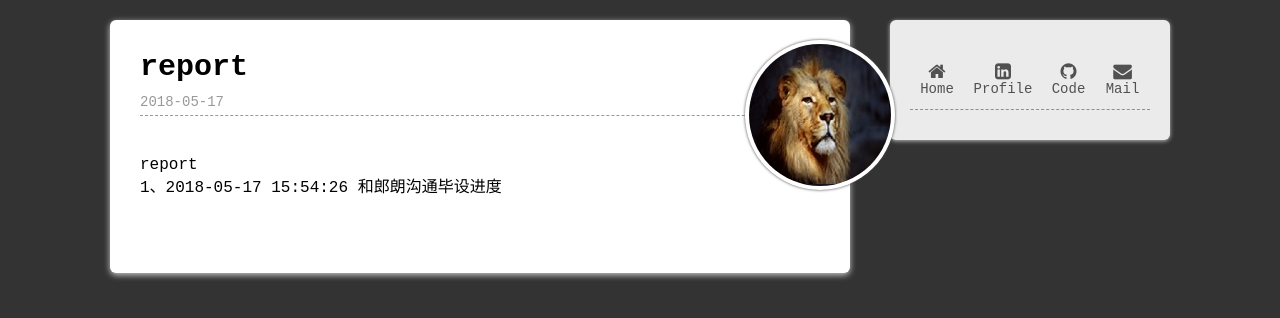
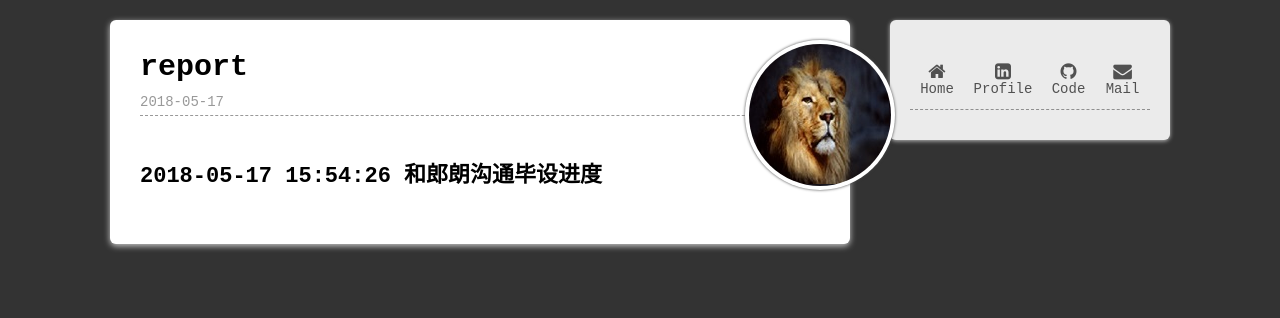
Before and after one commit to jjAugust/jjAugust.github.io, a Jekyll site: the page built from _posts/resume/2018-05-17-week-report-xiong.md, in a window 1280 px wide. Shown: the top 318 px of the page. Built offline with Jekyll 4.4.1, drawn with Linux system fonts in a browser that asks for light colours.

Commit message:
Update 2018-05-17-week-report-xiong.md

```diff
--- a/_posts/resume/2018-05-17-week-report-xiong.md
+++ b/_posts/resume/2018-05-17-week-report-xiong.md
@@ -6,6 +6,4 @@ title: report
 description: report
 ---
 
-# report
-
-1、2018-05-17 15:54:26 和郎朗沟通毕设进度
+## 2018-05-17 15:54:26 和郎朗沟通毕设进度
```
